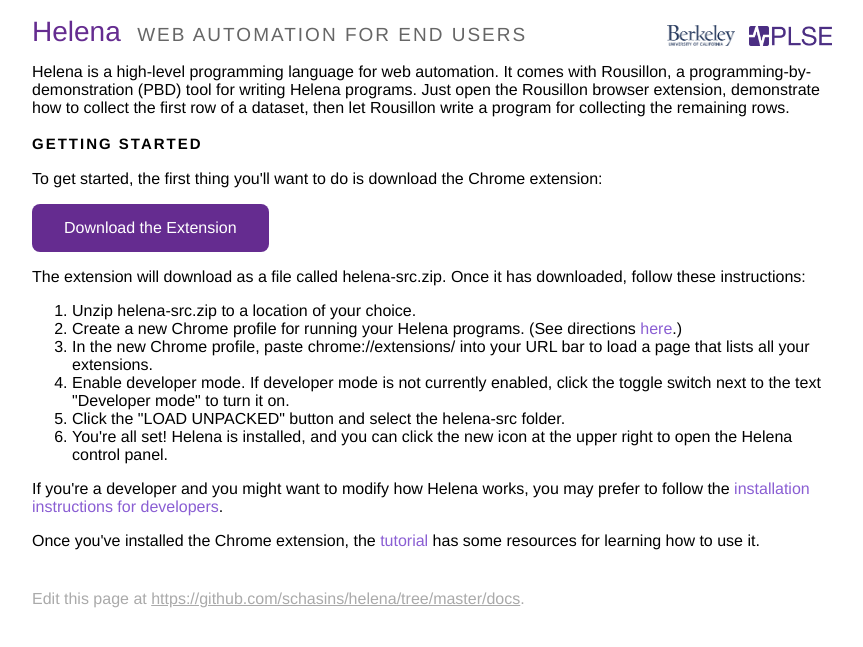
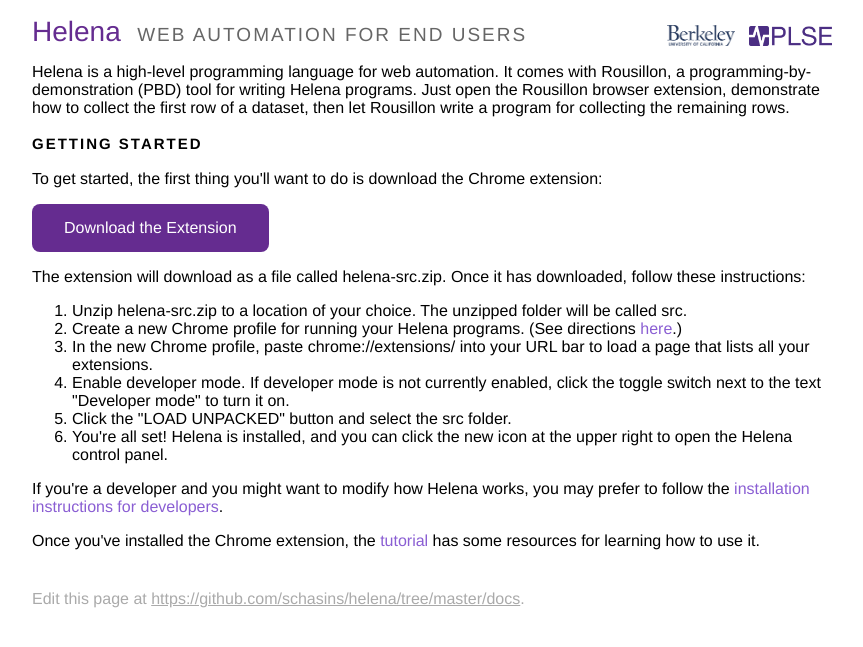
Before and after one commit to schasins/helena, a Jekyll site: the page built from docs/download.html, in a window 1280 px wide. Shown: the top 647 px of the page, without its empty margins (214-1077 px from the left). Built offline with Jekyll 4.4.1, drawn with Linux system fonts in a browser that asks for light colours.

Commit message:
Updating download instructions.

```diff
--- a/docs/download.html
+++ b/docs/download.html
@@ -28,11 +28,11 @@
           The extension will download as a file called helena-src.zip.  Once it has downloaded, follow these instructions:
 
           <ol>
-          <li>Unzip helena-src.zip to a location of your choice.</li>
+          <li>Unzip helena-src.zip to a location of your choice.  The unzipped folder will be called src.</li>
           <li>Create a new Chrome profile for running your Helena programs.  (See directions <a href="https://support.google.com/chrome/answer/2364824" target="_blank">here</a>.)</li>
           <li>In the new Chrome profile, paste chrome://extensions/ into your URL bar to load a page that lists all your extensions.</li>
           <li>Enable developer mode. If developer mode is not currently enabled, click the toggle switch next to the text "Developer mode" to turn it on.</li>
-          <li>Click the "LOAD UNPACKED" button and select the helena-src folder.</li>
+          <li>Click the "LOAD UNPACKED" button and select the src folder.</li>
           <li>You're all set!  Helena is installed, and you can click the new icon at the upper right to open the Helena control panel.</li>
           </ol>
 
```
